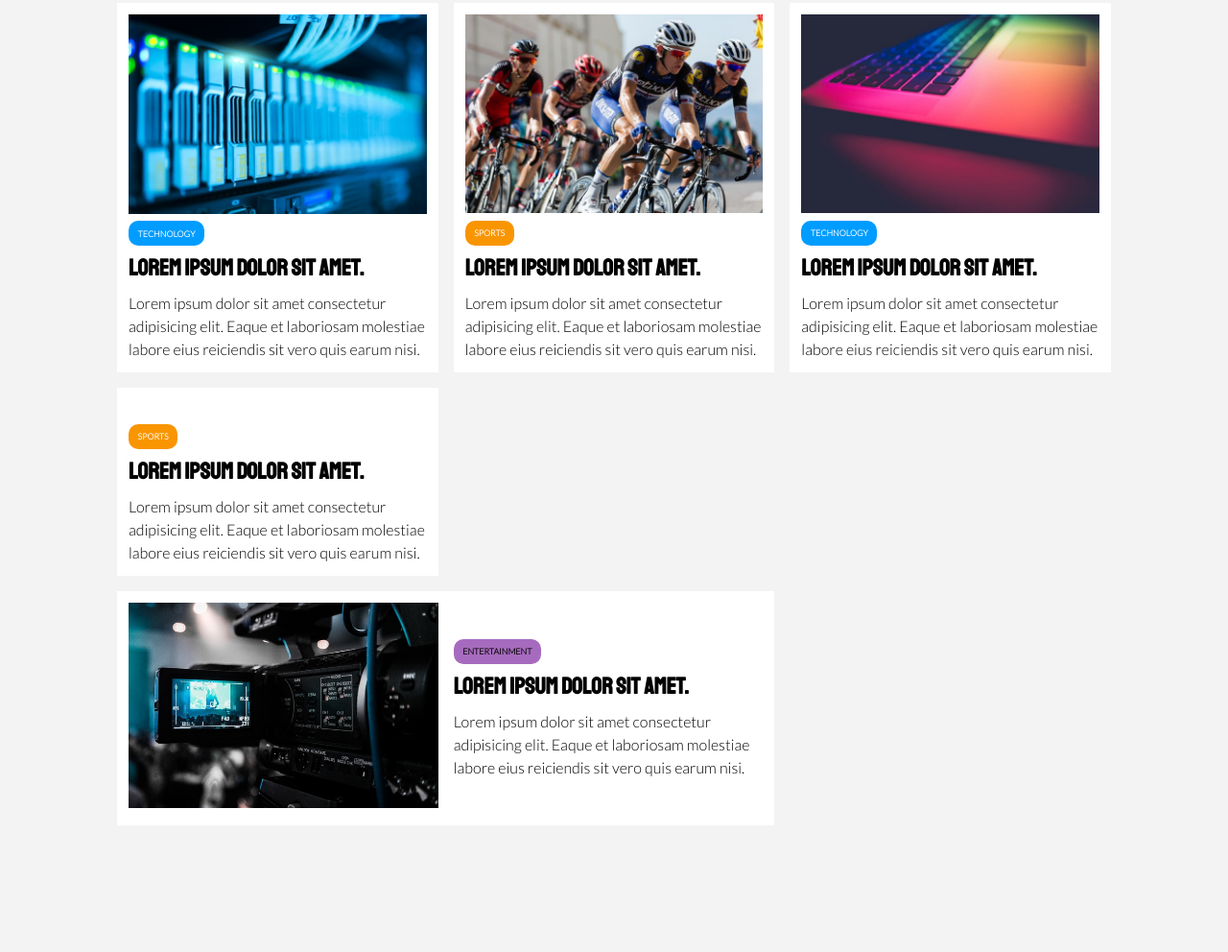
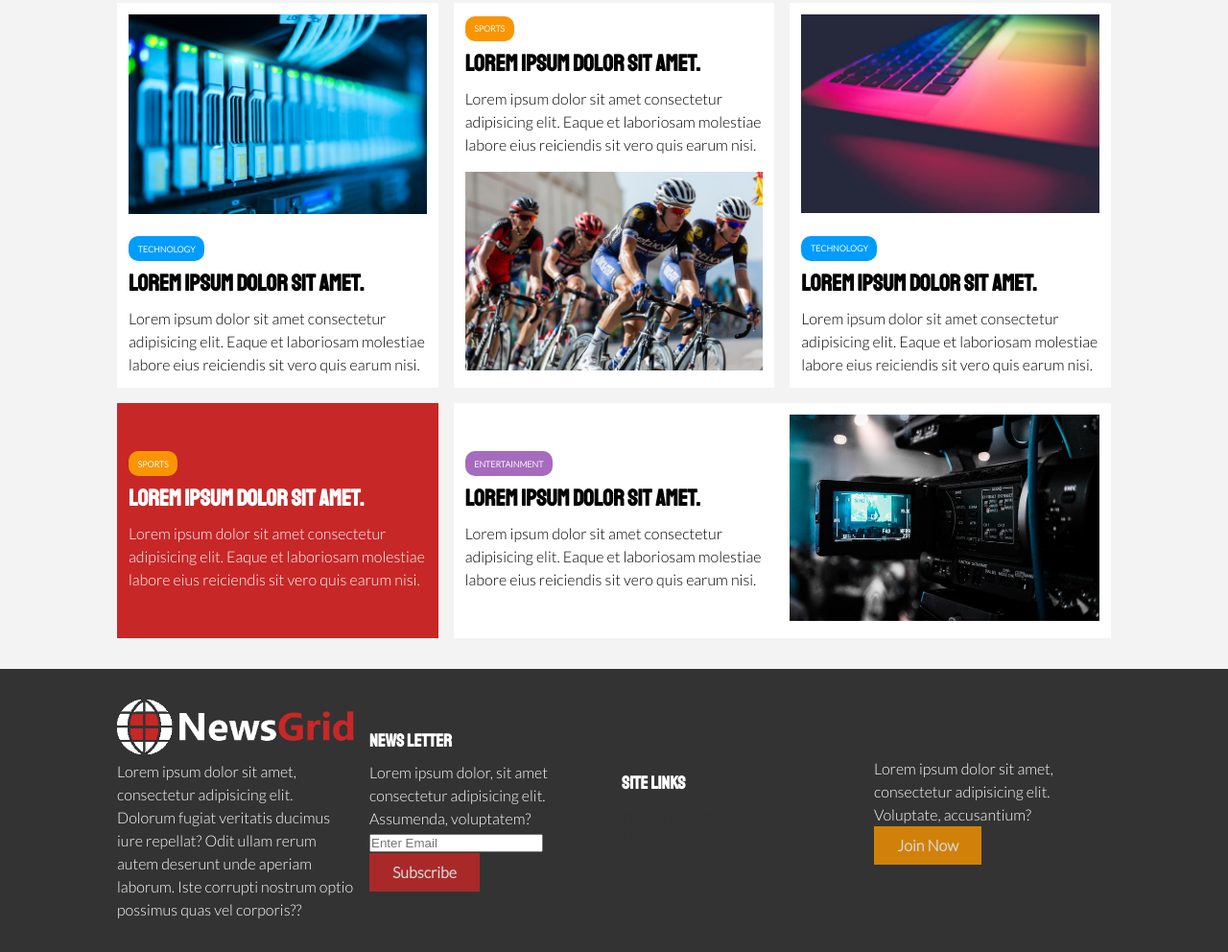
Before and after one commit to pranavshukla1011/News_Website, a website: page dist/index.html in a window 1280 px wide. Shown: the part 1054-2046 px from the top of the page at 96% size. Before the commit the page ends 1946 px from the top, so only its background shows below. Drawn offline with Linux system fonts and the light colour scheme.

Commit message:
in progress

```diff
--- a/scss/_variables.scss
+++ b/scss/_variables.scss
@@ -27,5 +27,5 @@ $tech-color:#009cff;
 
 @mixin catagory-color($color){
     background-color: $color;
-    color: set-text-color($color);
+    color: #fff;
 }
--- a/scss/style.scss
+++ b/scss/style.scss
@@ -167,17 +167,49 @@ h1,h2,h3,h4,h5,h6{
         grid-template-columns:repeat(3,1fr);
         grid-gap:1rem;
 
-        .box{
+        & .box{
+            display:grid;
             background-color:#fff;
             padding:0.75rem 0.75rem;
+            align-items: center;
+            grid-gap:1rem;
         }
-        & .horizontal{
+
+        & .box-1, .box-7{
+            grid-template-columns:repeat(2,1fr);
+        }
+
+        .box-1{
             grid-column:1/span 2;
-            display:grid;
-            grid-template-columns: repeat(2,1fr);
-            grid-gap:1rem;
-            align-items:center;
+        }
+
+        .box-2{
+            background-color: $dark-color;
+            color:set-text-color($dark-color);
+        }
+
+        .box-6{
+            background-color:$primary-color;
+            color:set-text-color($primary-color);
+        }
+
+        .box-7{
+            grid-column:2/span 2;
 
         }
     }
 }
+
+.footer{
+    background-color: $dark-color;
+    padding:2rem 5rem;
+
+    & .footer-content{
+        color:set-text-color($dark-color);
+        display:grid;
+        grid-template-columns: repeat(4,1fr);
+        grid-gap:1rem;
+        align-items:center;
+        justify-content: center;
+    }
+}
```
Also changed, not shown: dist/css/style.css, dist/index.html.
